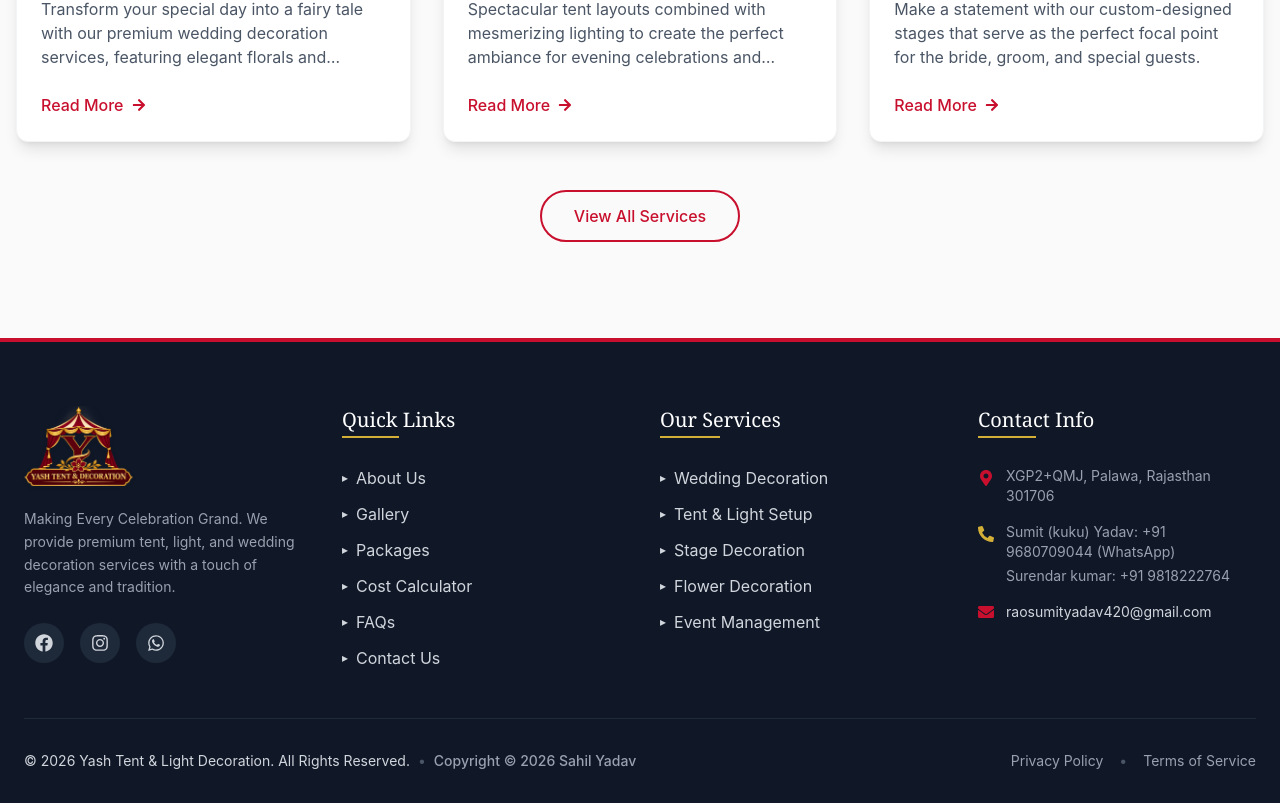
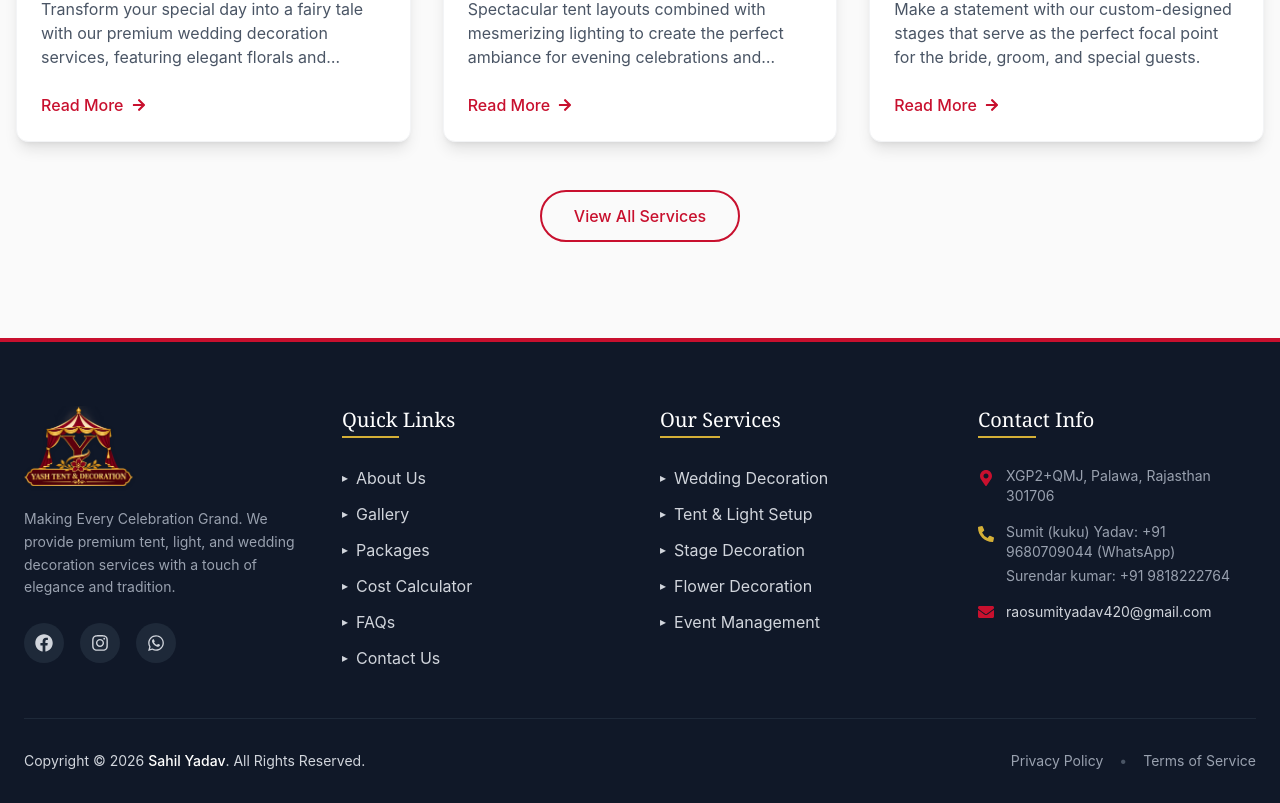
Before and after one commit to sahilyadav-01/Yash-Tent-Light-Decoration, a React (Vite) app: page / in a window 1280 px wide. Shown: the part 1436-2239 px from the top of the page. Built offline with nearby package versions, Linux system fonts and the light colour scheme.

Commit message:
fix(footer): clean single copyright line to Copyright (c) 2026 Sahil Yadav. All Rights Reserved.

```diff
--- a/src/components/Footer.jsx
+++ b/src/components/Footer.jsx
@@ -120,15 +120,9 @@ const Footer = () => {
         </div>
 
         <div className="border-t border-gray-800 pt-8 flex flex-col md:flex-row justify-between items-center gap-4 text-sm text-gray-400">
-          <div className="text-center md:text-left">
-            <p className="text-gray-300">
-              &copy; {new Date().getFullYear()} Yash Tent & Light Decoration. All Rights Reserved.
-              <span className="hidden md:inline text-gray-600 mx-2">&bull;</span>
-              <span className="block md:inline text-xs md:text-sm text-gray-400 mt-1 md:mt-0 font-medium">
-                Copyright &copy; {new Date().getFullYear()} Sahil Yadav
-              </span>
-            </p>
-          </div>
+          <p className="text-center md:text-left text-gray-300">
+            Copyright &copy; {new Date().getFullYear()} <span className="text-white font-medium">Sahil Yadav</span>. All Rights Reserved.
+          </p>
           <div className="flex items-center gap-4 text-sm">
             <Link to="/privacy-policy" className="hover:text-[#D4AF37] transition-colors">Privacy Policy</Link>
             <span className="text-gray-600">&bull;</span>
```
